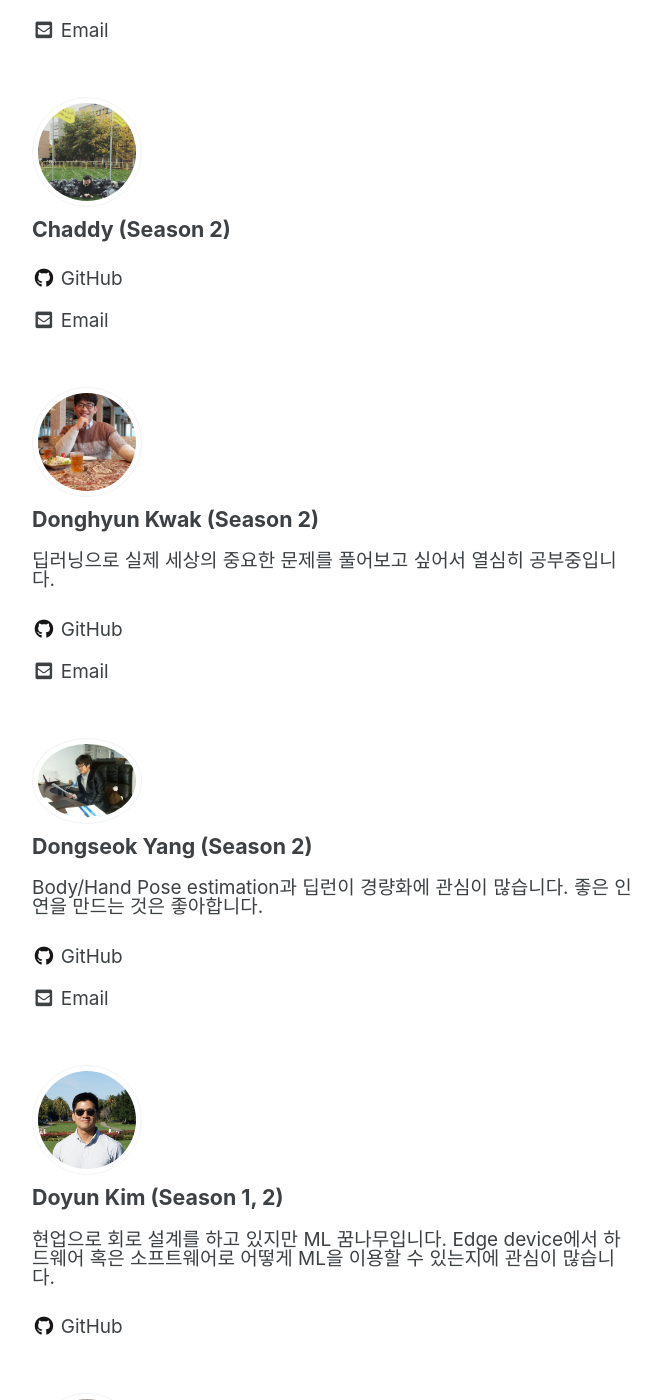
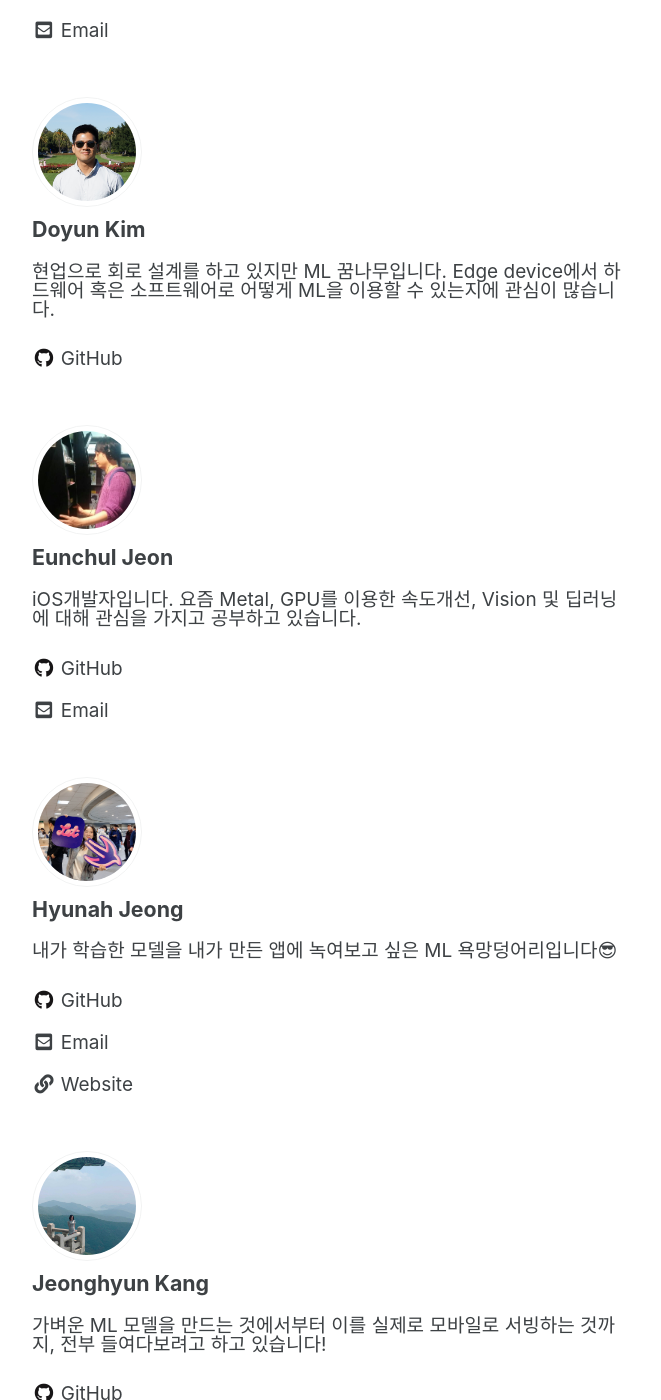
Before and after one commit to applicable-ml/applicable-ml.github.io, a Jekyll site: the page built from members.md, in a window 1280 px wide and 1400 px high, scrolled down 415 px. Shown: the whole window, without its empty margins (307-968 px from the left). Built offline with Jekyll 4.4.1, drawn with Linux system fonts in a browser that asks for light colours; cached includes are drawn as plain includes; some of the changed text lies outside the part shown.

Commit message:
Revert "[PR] Add members' profile images and infos"

```diff
--- a/_data/authors.yml
+++ b/_data/authors.yml
@@ -1,7 +1,7 @@
 # /_data/authors.yml
 
 Doyoung Gwak:
-  name        : "Doyoung Gwak (Season 1, 2)"
+  name        : "Doyoung Gwak"
   bio         : "ML 응용에 관심이 많으며, 지속가능한 ML 응용 커뮤니티를 만들고 싶습니다. Applicable ML 커뮤니티에서 잡무를 담당하고 있습니다."
   avatar      : "/assets/images/bio-photo-doyoung-1.jpg"
   links:
@@ -12,44 +12,8 @@ Doyoung Gwak:
       icon: "fas fa-fw fa-envelope-square"
       url: "mailto:tucan.dev@gmail.com"
 
-Chaddy:
-  name        : "Chaddy (Season 2)"
-  bio         : "<TODO>"
-  avatar      : "/assets/images/bio-chaddy.jpeg"
-  links:
-    - label: "GitHub"
-      icon: "fab fa-fw fa-github"
-      url: "https://github.com/chaddy1004"
-    - label: "Email"
-      icon: "fas fa-fw fa-envelope-square"
-      url: "mailto:cpaik1004@gmail.com"
-
-Donghyun Kwak:
-  name        : "Donghyun Kwak (Season 2)"
-  bio         : "딥러닝으로 실제 세상의 중요한 문제를 풀어보고 싶어서 열심히 공부중입니다."
-  avatar      : "/assets/images/bio-donghyunkwak.jpeg"
-  links:
-    - label: "GitHub"
-      icon: "fab fa-fw fa-github"
-      url: "https://github.com/imcomking"
-    - label: "Email"
-      icon: "fas fa-fw fa-envelope-square"
-      url: "mailto:imcomking@gmail.com"
-
-Dongseok Yang:
-  name        : "Dongseok Yang (Season 2)"
-  bio         : "Body/Hand Pose estimation과 딥런이 경량화에 관심이 많습니다. 좋은 인연을 만드는 것은 좋아합니다."
-  avatar      : "/assets/images/bio-dongseokyang.jpeg"
-  links:
-    - label: "GitHub"
-      icon: "fab fa-fw fa-github"
-      url: "https://github.com/dongseokYang"
-    - label: "Email"
-      icon: "fas fa-fw fa-envelope-square"
-      url: "mailto:mldongseok@gmail.com"
-
 Doyun Kim:
-  name        : "Doyun Kim (Season 1, 2)"
+  name        : "Doyun Kim"
   bio         : "현업으로 회로 설계를 하고 있지만 ML 꿈나무입니다. Edge device에서 하드웨어 혹은 소프트웨어로 어떻게 ML을 이용할 수 있는지에 관심이 많습니다."
   avatar      : "/assets/images/bio-doyunkim.jpeg"
   links:
@@ -57,8 +21,20 @@ Doyun Kim:
       icon: "fab fa-fw fa-github"
       url: "https://github.com/qelloman"
 
+Eunchul Jeon:
+  name        : "Eunchul Jeon"
+  bio         : "iOS개발자입니다. 요즘 Metal, GPU를 이용한 속도개선, Vision 및 딥러닝에 대해 관심을 가지고 공부하고 있습니다."
+  avatar      : "/assets/images/bio-eunchuljeun.jpg"
+  links:
+    - label: "GitHub"
+      icon: "fab fa-fw fa-github"
+      url: "https://github.com/jsharp83"
+    - label: "Email"
+      icon: "fas fa-fw fa-envelope-square"
+      url: "mailto:jsharp83@gmail.com"
+
 Hyunah Jeong:
-  name        : "Hyunah Jeong (Season 1, 2)"
+  name        : "Hyunah Jeong"
   bio         : "내가 학습한 모델을 내가 만든 앱에 녹여보고 싶은 ML 욕망덩어리입니다😎"
   avatar      : "/assets/images/bio-hyunahjeong.jpg"
   links:
@@ -72,32 +48,20 @@ Hyunah Jeong:
       icon: "fas fa-fw fa-link"
       url: "https://hyunable.github.io/"
 
-Joonwon Lee:
-  name        : "Joonwon Lee (Season 2)"
-  bio         : "<TODO>"
-  avatar      : "/assets/images/bio-joonwonlee.png"
+Jeonghyun Kang:
+  name        : "Jeonghyun Kang"
+  bio         : "가벼운 ML 모델을 만드는 것에서부터 이를 실제로 모바일로 서빙하는 것까지, 전부 들여다보려고 하고 있습니다!"
+  avatar      : "/assets/images/bio-jeonghyunkang.jpeg"
   links:
     - label: "GitHub"
       icon: "fab fa-fw fa-github"
-      url: "https://github.com/cafielo"
+      url: "https://github.com/arrow-straight"
     - label: "Email"
       icon: "fas fa-fw fa-envelope-square"
-      url: "mailto:codeforeveryonejoonwon@gmail.com"
-
-Sangbum Choi:
-  name        : "Sangbum Choi (Season 2)"
-  bio         : "돈이 되는 모바일 머신러닝을 하고 싶습니다"
-  avatar      : "/assets/images/bio-sangbumchoi.jpg"
-  links:
-    - label: "GitHub"
-      icon: "fab fa-fw fa-github"
-      url: "https://github.com/SangbumChoi"
-    - label: "Email"
-      icon: "fas fa-fw fa-envelope-square"
-      url: "mailto:danielsejong55@gmail.com"
+      url: "mailto:doyoudoudoyou@gmail.com"
 
 Sangyeop Jeong:
-  name        : "Sangyeop Jeong (Season 1, 2)"
+  name        : "Sangyeop Jeong"
   bio         : "개발에 대한 저의 흥미와 관심이, 고객의 문제를 풀 수 있기를 희망합니다."
   avatar      : "/assets/images/bio-sangyeopjeong.jpg"
   links:
@@ -110,51 +74,3 @@ Sangyeop Jeong:
     - label: "Website"
       icon: "fas fa-fw fa-link"
       url: "http://syjdev.tistory.com"
-
-Seonghun Kim:
-  name        : "Seonghun Kim (Season 2)"
-  bio         : "<TODO>"
-  avatar      : "/assets/images/bio-seonghunkim.jpeg"
-  links:
-    - label: "GitHub"
-      icon: "fab fa-fw fa-github"
-      url: "https://github.com/Seonghun23"
-    - label: "Email"
-      icon: "fas fa-fw fa-envelope-square"
-      url: "mailto:kimsh777kr@gmail.com"
-
-Sungwook Baek:
-  name        : "Sungwook Baek (Season 2)"
-  bio         : "<TODO>"
-  avatar      : "/assets/images/bio-sungwookbaek.jpeg"
-  links:
-    - label: "GitHub"
-      icon: "fab fa-fw fa-github"
-      url: "https://github.com/SungwookBaek"
-    - label: "Email"
-      icon: "fas fa-fw fa-envelope-square"
-      url: "mailto:yoshiboarder@gmail.com"
-
-Eunchul Jeon:
-  name        : "Eunchul Jeon (Season 1)"
-  bio         : "iOS개발자입니다. 요즘 Metal, GPU를 이용한 속도개선, Vision 및 딥러닝에 대해 관심을 가지고 공부하고 있습니다."
-  avatar      : "/assets/images/bio-eunchuljeun.jpg"
-  links:
-    - label: "GitHub"
-      icon: "fab fa-fw fa-github"
-      url: "https://github.com/jsharp83"
-    - label: "Email"
-      icon: "fas fa-fw fa-envelope-square"
-      url: "mailto:jsharp83@gmail.com"
-
-Jeonghyun Kang:
-  name        : "Jeonghyun Kang (Season 1)"
-  bio         : "가벼운 ML 모델을 만드는 것에서부터 이를 실제로 모바일로 서빙하는 것까지, 전부 들여다보려고 하고 있습니다!"
-  avatar      : "/assets/images/bio-jeonghyunkang.jpeg"
-  links:
-    - label: "GitHub"
-      icon: "fab fa-fw fa-github"
-      url: "https://github.com/arrow-straight"
-    - label: "Email"
-      icon: "fas fa-fw fa-envelope-square"
-      url: "mailto:doyoudoudoyou@gmail.com"
```
Also changed, not shown: assets/images/bio-chaddy.jpeg (deleted), assets/images/bio-donghyunkwak.jpeg (deleted), assets/images/bio-dongseokyang.jpeg (deleted), assets/images/bio-joonwonlee.png (deleted), assets/images/bio-sangbumchoi.jpg (deleted), assets/images/bio-seonghunkim.jpeg (deleted), assets/images/bio-sungwookbaek.jpeg (deleted).
